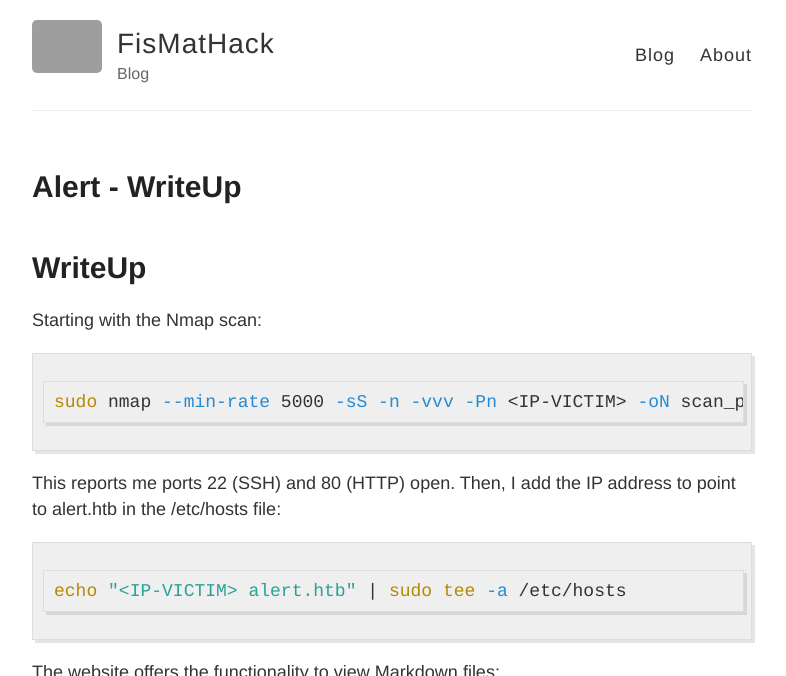
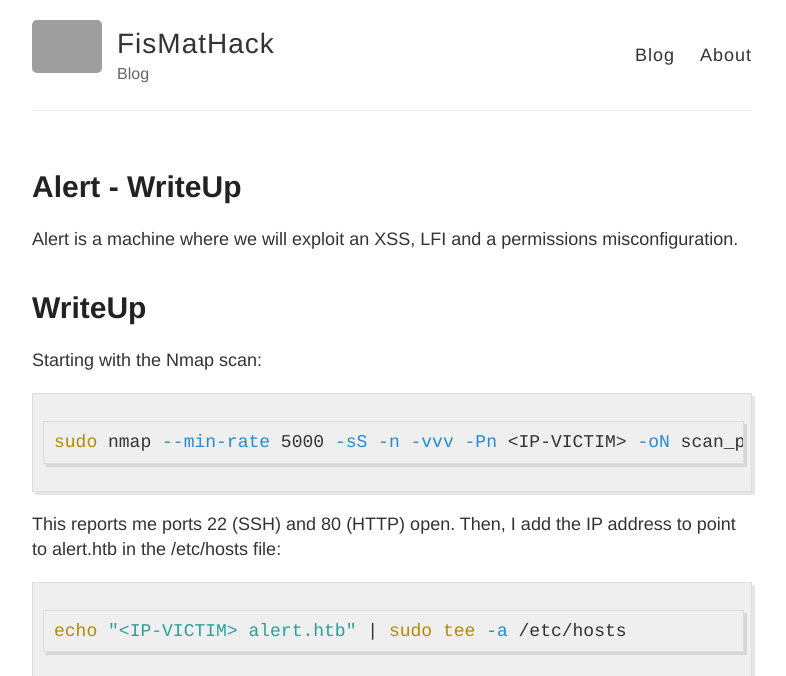
Before and after one commit to FisMatHack/fismathack.github.io, a Jekyll site: the page built from _posts/2025-03-22-Alert-WriteUp.md, in a window 1280 px wide and 900 px high, cut to the strip 0-676 px from the top of the window. Shown: the whole strip, without its empty margins (248-1034 px from the left). Built offline with Jekyll 4.4.1, drawn with Linux system fonts in a browser that asks for light colours; grey boxes are pictures that could not be loaded.

Commit message:
Update 2025-03-22-Alert-WriteUp.md

```diff
--- a/_posts/2025-03-22-Alert-WriteUp.md
+++ b/_posts/2025-03-22-Alert-WriteUp.md
@@ -2,6 +2,8 @@
 layout: post
 title: Alert - WriteUp
 ---
+
+Alert is a machine where we will exploit an XSS, LFI and a permissions misconfiguration.
 
 # WriteUp
 
```
